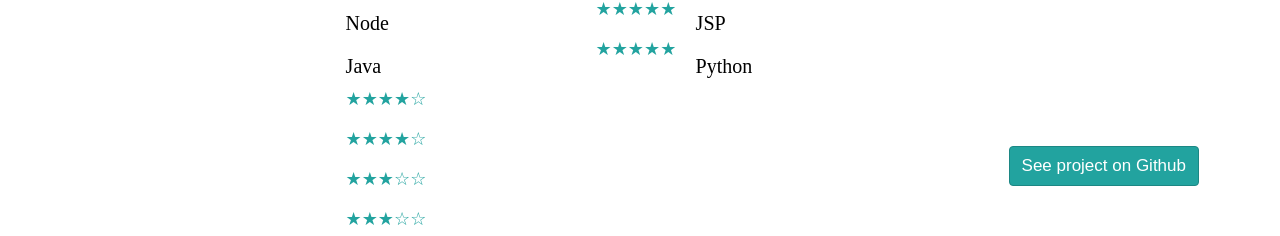
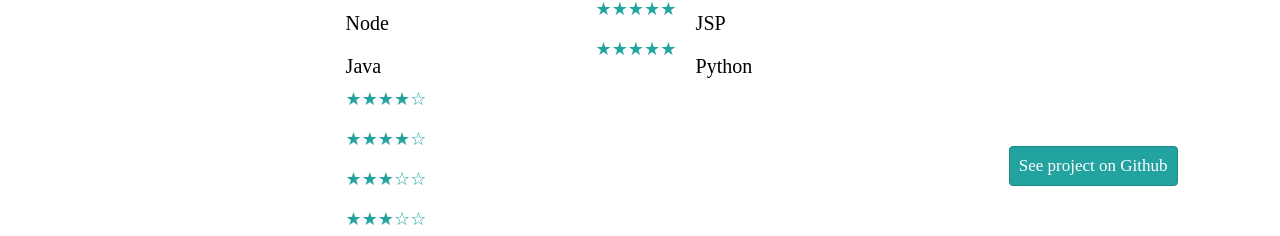
Before and after one commit to mdRehan991/my-resume, a plain HTML site: page index.html in a window 1280 px wide. Shown: the part 2768-3004 px from the top of the page. Drawn offline with Linux system fonts and the light colour scheme.

Commit message:
Just added the link inside....

```diff
--- a/index.html
+++ b/index.html
@@ -140,7 +140,7 @@
                      <p>★★★☆☆</p>
                   </div>
                </div>
-               <button type="button" name="button">See project on Github</button>
+               <a href="https://github.com/mdRehan991/my-resume">See project on Github</a>
             </div>
 
             <div class="div4">
--- a/styles.css
+++ b/styles.css
@@ -264,11 +264,11 @@
   color: #22A39F;
 }
 
-.div3>button {
+.div3>a {
   clear: both;
+  display: inline-block;
   margin: 6% 0 0 44%;
-  width: 190px;
-  height: 40px;
+  padding: 9px;
   font-size: 17px;
   color: white;
   background-color: #22A39F;
@@ -277,7 +277,7 @@
   border-radius: 4px;
 }
 
-.div3>button:hover {
+.div3>a:hover {
   background-color: #1c8784;
 }
 
```
